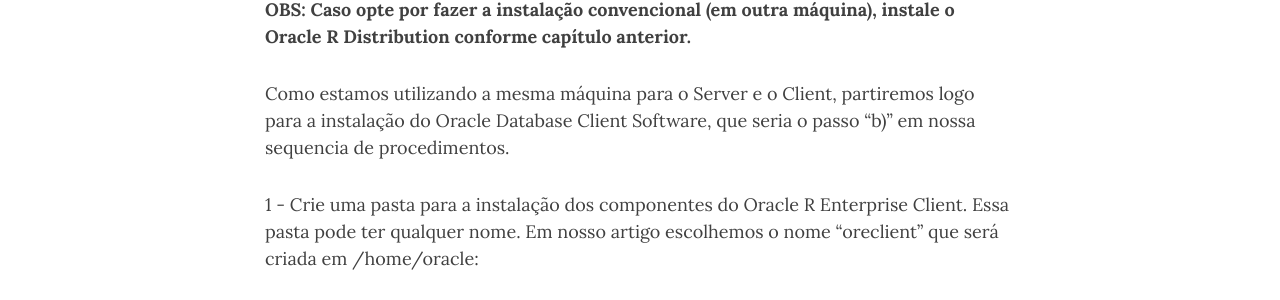
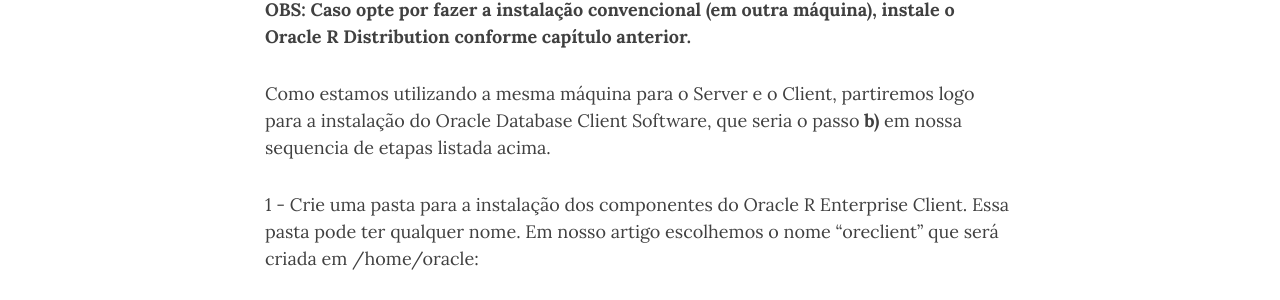
Before and after one commit to wilson-camargo-jr/teste, a Jekyll site: the page built from _posts/2018-06-18-ANN-ORE-P3.md, in a window 1280 px wide and 900 px high, scrolled down 11117 px. Shown: the part 178-478 px from the top of the window. Built offline with Jekyll 4.4.1, drawn with Linux system fonts in a browser that asks for light colours; nearby versions of some CDN libraries; comment, search, counter and statistics services are not loaded.

Commit message:
Update 2018-06-18-ANN-ORE-P3.md

```diff
--- a/_posts/2018-06-18-ANN-ORE-P3.md
+++ b/_posts/2018-06-18-ANN-ORE-P3.md
@@ -223,7 +223,7 @@
 
 **OBS: Caso opte por fazer a instalação convencional (em outra máquina), instale o Oracle R Distribution conforme capítulo anterior.**
 
-Como estamos utilizando a mesma máquina para o Server e o Client, partiremos logo para a instalação do Oracle Database Client Software, que seria o passo "b)" em nossa sequencia de procedimentos.
+Como estamos utilizando a mesma máquina para o Server e o Client, partiremos logo para a instalação do Oracle Database Client Software, que seria o passo **b)** em nossa sequencia de etapas listada acima.
 
 1 - Crie uma pasta para a instalação dos componentes do Oracle R Enterprise Client. Essa pasta pode ter qualquer nome. Em nosso artigo escolhemos o nome “oreclient” que será criada em /home/oracle:
 
```
